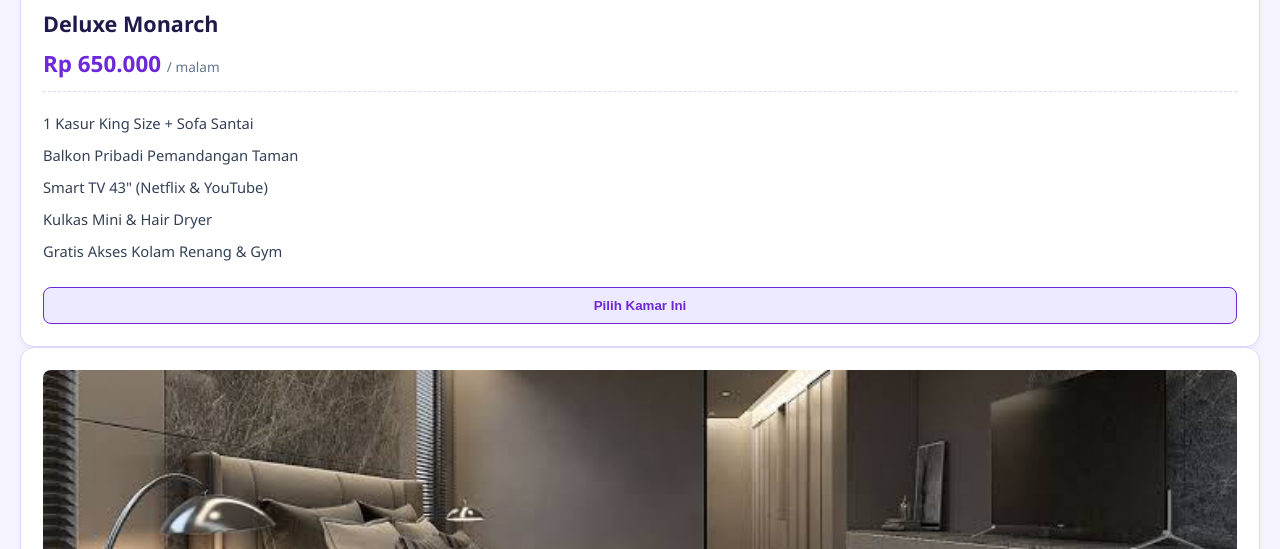
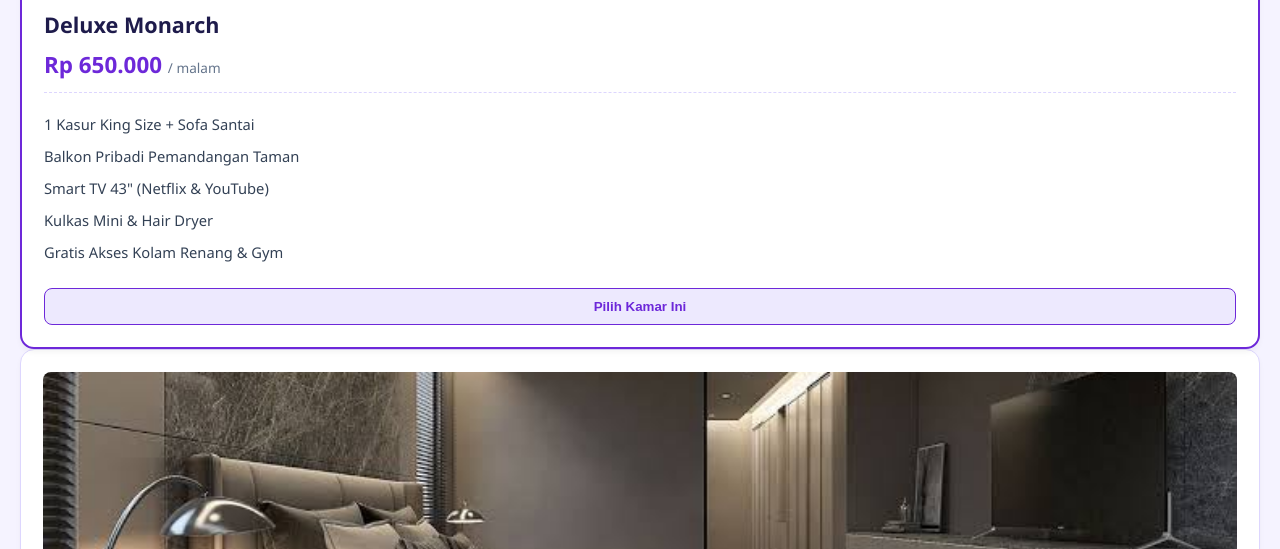
Before and after one commit to andesalexandrea09-droid/BUTTERFLY-HOTEL, a plain HTML site: page index.html in a window 1280 px wide. Shown: the part 1246-1795 px from the top of the page. Drawn offline with Linux system fonts and the light colour scheme.

Commit message:
Update index.html

```diff
--- a/index.html
+++ b/index.html
@@ -43,7 +43,7 @@
             </div>
 
             <!-- Kamar 2 -->
-<div class="room-card">
+<div class="room-card featured">
 
     <img src="WhatsApp Image 2026-11-13 at 9.48.08 AM.jpeg"
          alt="Foto Kamar"
```
